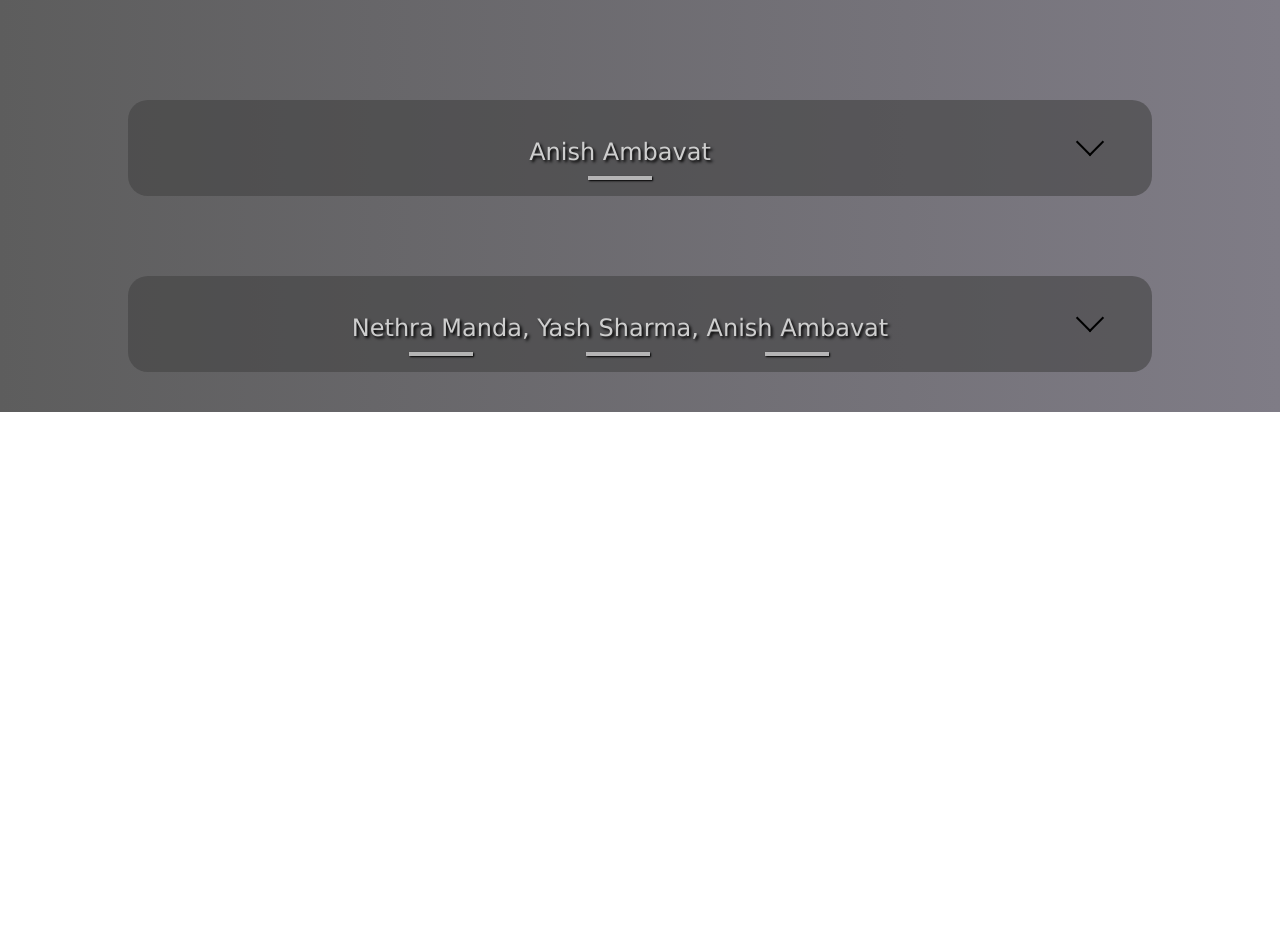
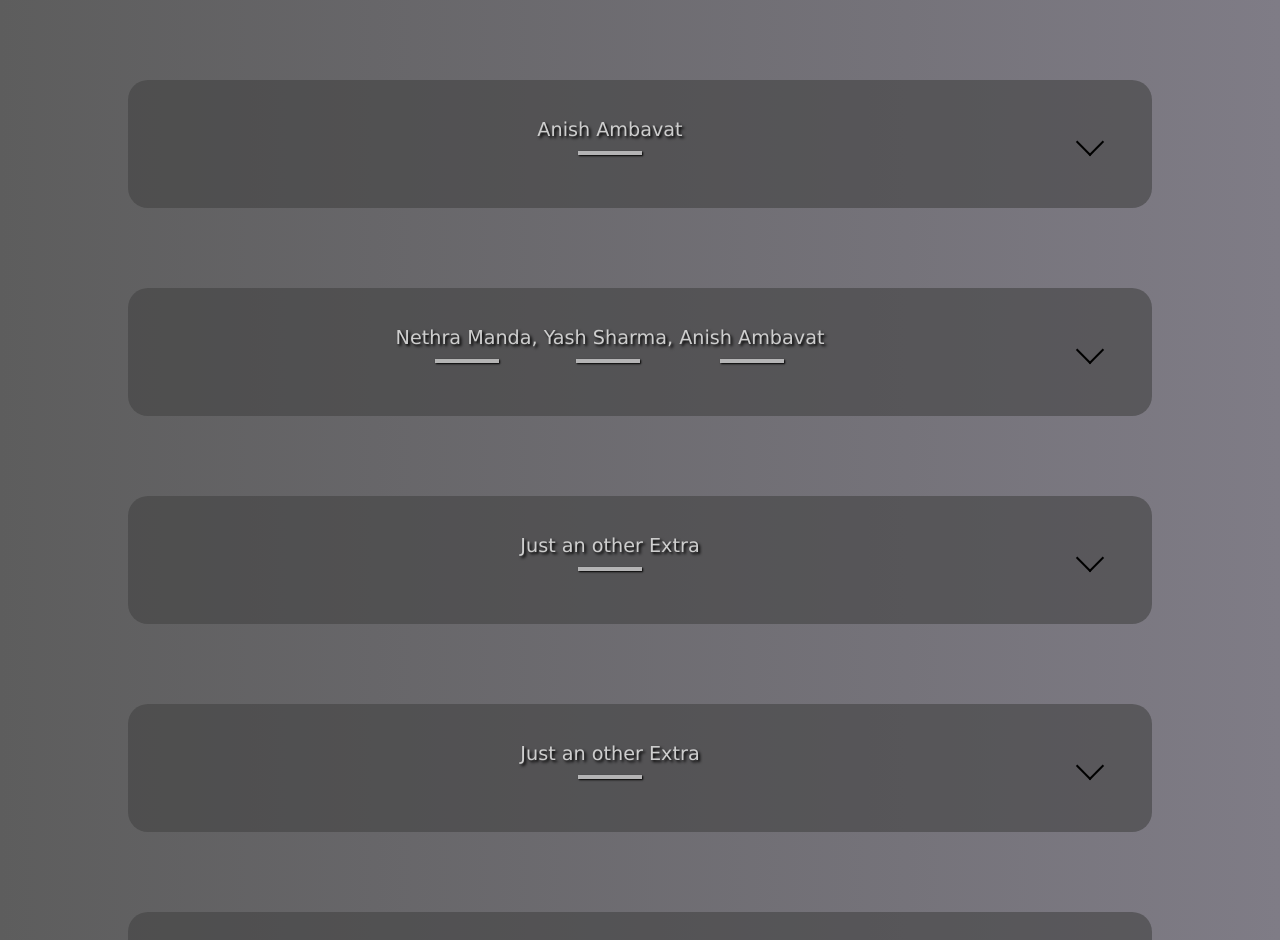
Before and after one commit to sharmayash105/IITH-Extras, a plain HTML site: page index.html in a window 1280 px wide. Shown: the part 1860-2800 px from the top of the page. Before the commit the page ends 2272 px from the top, so only its background shows below. Drawn offline with nearby package versions, Linux system fonts and the light colour scheme; a script that the page names is missing.

Commit message:
+ed dummy cards, modified animations

```diff
--- a/index.html
+++ b/index.html
@@ -68,12 +68,12 @@
         <p class="shortp">INCREDIBLE TALENTS OF IITH</p>
         <div class="cards">
             <!-- =============================================================================== -->
-            <div data-aos="fade-right" class="card" id="card1">
-                <div class="initial">
+            <div class="card" id="card1">
+                <div class="initial" data-aos="fade-right">
                     <div class="t1">
                         <p class="name"><span class="nameLine">Anish Ambavat</span></p><br>
                     </div>
-                    <div class="toggleDown" onclick="toggle(this)"></div>
+                    <div class="toggleDown toggle" onclick="toggle(this)"></div>
                 </div>
                 <div class="feed">
                     <p class="account">@anish.a2002 : Probably a photographer</p>
@@ -86,12 +86,13 @@
             </div>
 
             <!-- ================================================================================ -->
-            <div data-aos="fade-left" class="card" id="card2">
-                <div class="initial">
+            <div class="card" id="card2">
+                <div class="initial" data-aos="fade-left">
                     <div class="t1">
-                        <p class="name"><span class="nameLine">Nethra Manda,</span> <span class="nameLine">Yash Sharma,</span> <span class="nameLine">Anish Ambavat</span></p>
+                        <p class="name"><span class="nameLine">Nethra Manda,</span> <span class="nameLine">Yash
+                                Sharma,</span> <span class="nameLine">Anish Ambavat</span></p>
                     </div>
-                    <div class="toggleDown" onclick="toggle(this)"></div>
+                    <div class="toggleDown toggle" onclick="toggle(this)"></div>
                 </div>
                 <div class="feed">
                     <p class="account">@simply_felt : what a heart conveys!</p>
@@ -102,8 +103,50 @@
                     </ul>
                 </div>
             </div>
+
+            <!-- ================================================================================ -->
+            <div class="card" id="card3">
+                <div class="initial" data-aos="fade-right">
+                    <div class="t1">
+                        <p class="name"><span class="nameLine">Just an other Extra</span></p><br>
+                    </div>
+                    <div class="toggleDown toggle" onclick="toggle(this)"></div>
+                </div>
+                <div class="feed">
+                    <p class="account">@yourAccount : This is what I do!</p>
+                    <!-- Insert Juicer/Facebook feed embed here -->
+                </div>
+            </div>
+
+            <!-- ================================================================================ -->
+            <div class="card" id="card4">
+                <div class="initial" data-aos="fade-left">
+                    <div class="t1">
+                        <p class="name"><span class="nameLine">Just an other Extra</span></p><br>
+                    </div>
+                    <div class="toggleDown toggle" onclick="toggle(this)"></div>
+                </div>
+                <div class="feed">
+                    <p class="account">@yourAccount : This is what I do!</p>
+                    <!-- Insert Juicer/Facebook feed embed here -->
+                </div>
+            </div>
+
+            <!-- ================================================================================ -->
+            <div class="card" id="card5">
+                <div class="initial" data-aos="fade-right">
+                    <div class="t1">
+                        <p class="name"><span class="nameLine">Just an other Extra</span></p><br>
+                    </div>
+                    <div class="toggleDown toggle" onclick="toggle(this)"></div>
+                </div>
+                <div class="feed">
+                    <p class="account">@yourAccount : This is what I do!</p>
+                    <!-- Insert Juicer/Facebook feed embed here -->
+                </div>
+            </div>
+
         </div>
-
     </div>
     <!-- Main content end -->
 
--- a/style.css
+++ b/style.css
@@ -283,27 +283,25 @@ body::-webkit-scrollbar {
     width: 80vw;
     margin: 40px;
     padding: 30px;
-    height: 6rem;
+    height: 8rem;
     overflow: hidden;
+    transition: height 0.8s ease;
 }
 
 .initial {
     display: flex;
 }
 
-#card1, #card2 {
-    transition: height 0.8s ease;
-}
-
 .card:first-child {
-    margin-top: 100px;
+    margin-top: 80px;
 }
 
 .t1{
     color: rgb(206, 206, 206);
     font-family: Verdana, Geneva, Tahoma, sans-serif;
-    font-size: 1.5rem;
     flex: 5;
+    min-width: 0;
+    overflow: hidden;
 }
 
 .name{
@@ -312,6 +310,8 @@ body::-webkit-scrollbar {
     width: max-content;
     border-radius: 4px;
     top: 0;
+    font-size: 1.2em;
+    overflow: ellipsis;
 }
 .name:after{
     content: "";
@@ -355,34 +355,27 @@ body::-webkit-scrollbar {
     }
 }
 
-.toggleDown {
-    transform: rotate(45deg);
-    transition: 0.5s ease;
-    max-height: 20px;
-    max-width: 20px;
-    height: 20px;
-    width: 20px;
-    border-bottom:2px solid black;
-    border-right: 2px solid black;
-    flex: 1;
-    margin-right: 20px;
-}
 .toggleDown, .toggleUp:hover{
     cursor: pointer;
 }
 
-.toggleUp {
+.toggle {
     transform: rotate(45deg);
     max-height: 20px;
     max-width: 20px;
     height: 20px;
     width: 20px;
+    flex: 1;
+    margin: 20px;
+}
+.toggleUp {
     border-top:2px solid black;
     border-left: 2px solid black;
-    flex: 1;
-    margin-right: 20px;
 }
-
+.toggleDown {
+    border-bottom:2px solid black;
+    border-right: 2px solid black;
+}
 .nameLine::after{
     content: "";
     display: block;
```
